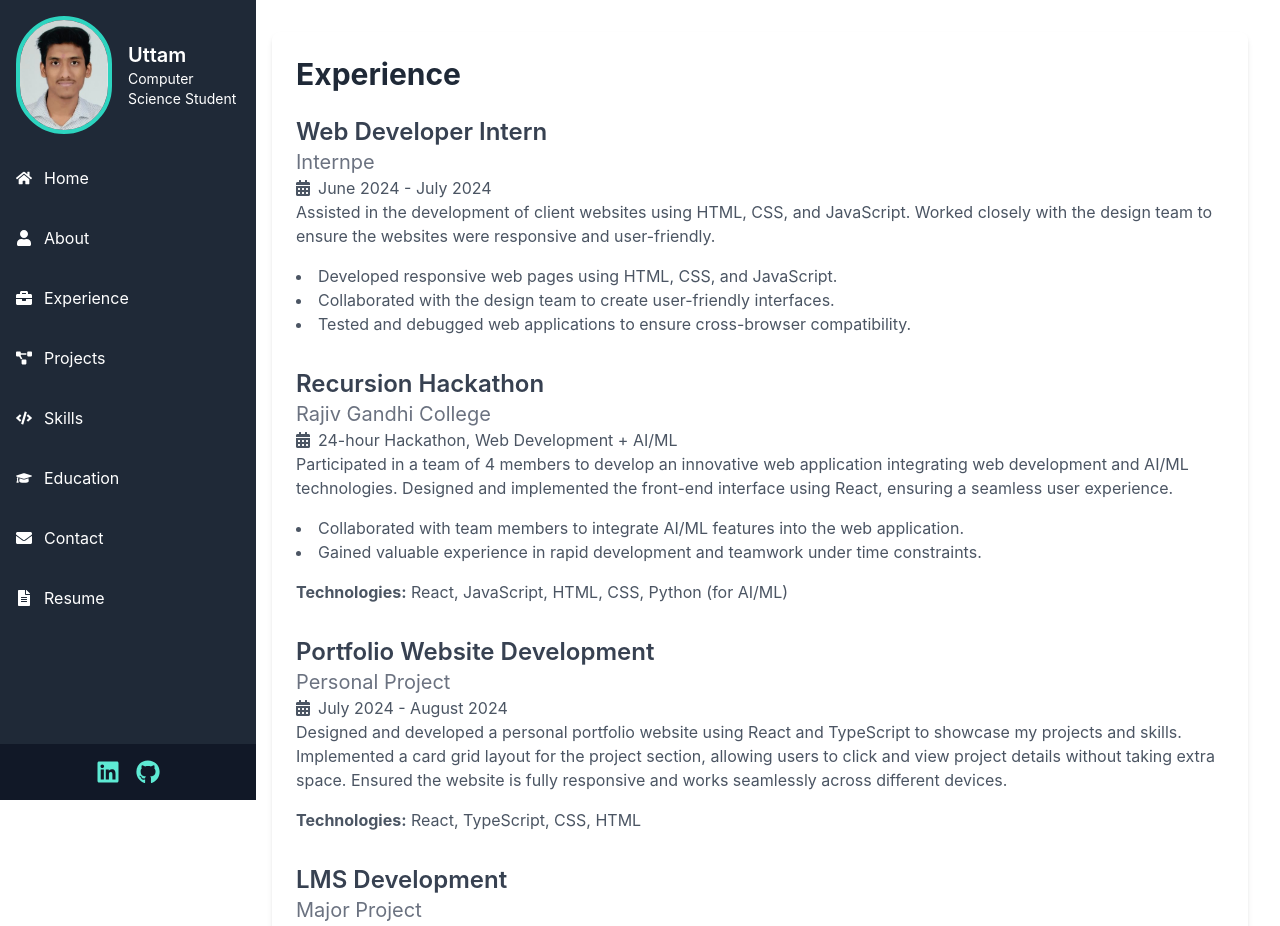
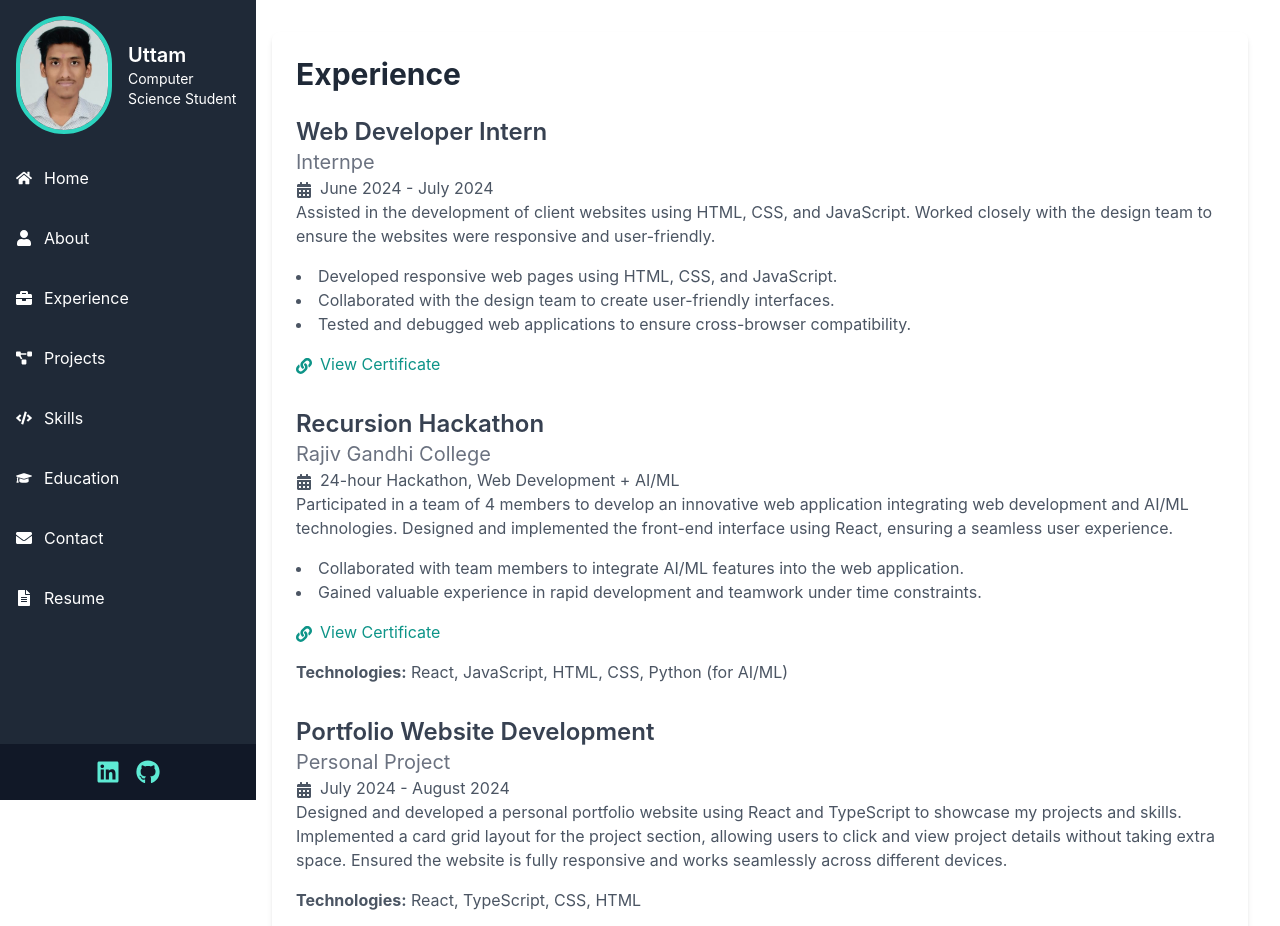
Before and after one commit to Uttam1910/stellar-portfolio-react, a React (Create React App) app: page /experience in a window 1280 px wide. Shown: the top 926 px of the page. Built offline with nearby package versions, Linux system fonts and the light colour scheme.

Commit message:
updated code in internsip section of experience

```diff
--- a/src/pages/Experience.tsx
+++ b/src/pages/Experience.tsx
@@ -1,4 +1,5 @@
 import React from 'react';
+import { FaCalendarAlt, FaLink, FaGithub } from 'react-icons/fa';
 
 const Experience: React.FC = () => {
   return (
@@ -9,39 +10,54 @@ const Experience: React.FC = () => {
         <div className="experience-item mb-8">
           <h2 className="text-2xl font-semibold text-gray-700">Web Developer Intern</h2>
           <h3 className="text-xl text-gray-500">Internpe</h3>
-          <p className="text-gray-600"><i className="fas fa-calendar-alt mr-2"></i>June 2024 - July 2024</p>
+          <p className="text-gray-600"><FaCalendarAlt className="inline-block mr-2" />June 2024 - July 2024</p>
           <p className="text-gray-600">Assisted in the development of client websites using HTML, CSS, and JavaScript. Worked closely with the design team to ensure the websites were responsive and user-friendly.</p>
           <ul className="list-disc list-inside text-gray-600 mt-4">
             <li>Developed responsive web pages using HTML, CSS, and JavaScript.</li>
             <li>Collaborated with the design team to create user-friendly interfaces.</li>
             <li>Tested and debugged web applications to ensure cross-browser compatibility.</li>
           </ul>
+          <p className="text-gray-600 mt-4">
+            <a href="Certificates/internship/intern pe.pdf" target="_blank" rel="noopener noreferrer" className="text-teal-600 hover:text-teal-800">
+              <FaLink className="inline-block mr-2" />View Certificate
+            </a>
+          </p>
         </div>
 
         <div className="experience-item mb-8">
           <h2 className="text-2xl font-semibold text-gray-700">Recursion Hackathon</h2>
           <h3 className="text-xl text-gray-500">Rajiv Gandhi College</h3>
-          <p className="text-gray-600"><i className="fas fa-calendar-alt mr-2"></i>24-hour Hackathon, Web Development + AI/ML</p>
+          <p className="text-gray-600"><FaCalendarAlt className="inline-block mr-2" />24-hour Hackathon, Web Development + AI/ML</p>
           <p className="text-gray-600">Participated in a team of 4 members to develop an innovative web application integrating web development and AI/ML technologies. Designed and implemented the front-end interface using React, ensuring a seamless user experience.</p>
           <ul className="list-disc list-inside text-gray-600 mt-4">
             <li>Collaborated with team members to integrate AI/ML features into the web application.</li>
             <li>Gained valuable experience in rapid development and teamwork under time constraints.</li>
           </ul>
+          <p className="text-gray-600 mt-4">
+            <a href="URL_TO_CERTIFICATE" target="_blank" rel="noopener noreferrer" className="text-teal-600 hover:text-teal-800">
+              <FaLink className="inline-block mr-2" />View Certificate
+            </a>
+          </p>
           <p className="text-gray-600 mt-4"><strong>Technologies:</strong> React, JavaScript, HTML, CSS, Python (for AI/ML)</p>
         </div>
 
         <div className="experience-item mb-8">
           <h2 className="text-2xl font-semibold text-gray-700">Portfolio Website Development</h2>
           <h3 className="text-xl text-gray-500">Personal Project</h3>
-          <p className="text-gray-600"><i className="fas fa-calendar-alt mr-2"></i>July 2024 - August 2024</p>
+          <p className="text-gray-600"><FaCalendarAlt className="inline-block mr-2" />July 2024 - August 2024</p>
           <p className="text-gray-600">Designed and developed a personal portfolio website using React and TypeScript to showcase my projects and skills. Implemented a card grid layout for the project section, allowing users to click and view project details without taking extra space. Ensured the website is fully responsive and works seamlessly across different devices.</p>
           <p className="text-gray-600 mt-4"><strong>Technologies:</strong> React, TypeScript, CSS, HTML</p>
+          <p className="text-gray-600 mt-4">
+            <a href="URL_TO_GITHUB" target="_blank" rel="noopener noreferrer" className="text-teal-600 hover:text-teal-800">
+              <FaGithub className="inline-block mr-2" />View on GitHub
+            </a>
+          </p>
         </div>
 
         <div className="experience-item mb-8">
           <h2 className="text-2xl font-semibold text-gray-700">LMS Development</h2>
           <h3 className="text-xl text-gray-500">Major Project</h3>
-          <p className="text-gray-600"><i className="fas fa-calendar-alt mr-2"></i>May 2024 - July 2024</p>
+          <p className="text-gray-600"><FaCalendarAlt className="inline-block mr-2" />May 2024 - July 2024</p>
           <p className="text-gray-600">Developed the front end and back end of a Learning Management System (LMS) and integrated the entire system to provide a seamless user experience for students and instructors.</p>
           <ul className="list-disc list-inside text-gray-600 mt-4">
             <li>Designed and implemented the front-end interface using React and Vite.</li>
@@ -50,6 +66,11 @@ const Experience: React.FC = () => {
             <li>Ensured the application is scalable and maintains high performance.</li>
           </ul>
           <p className="text-gray-600 mt-4"><strong>Technologies:</strong> React, Node.js, Express, MongoDB, CSS, HTML, Javascript</p>
+          <p className="text-gray-600 mt-4">
+            <a href="URL_TO_GITHUB" target="_blank" rel="noopener noreferrer" className="text-teal-600 hover:text-teal-800">
+              <FaGithub className="inline-block mr-2" />View on GitHub
+            </a>
+          </p>
         </div>
 
       </section>
```
